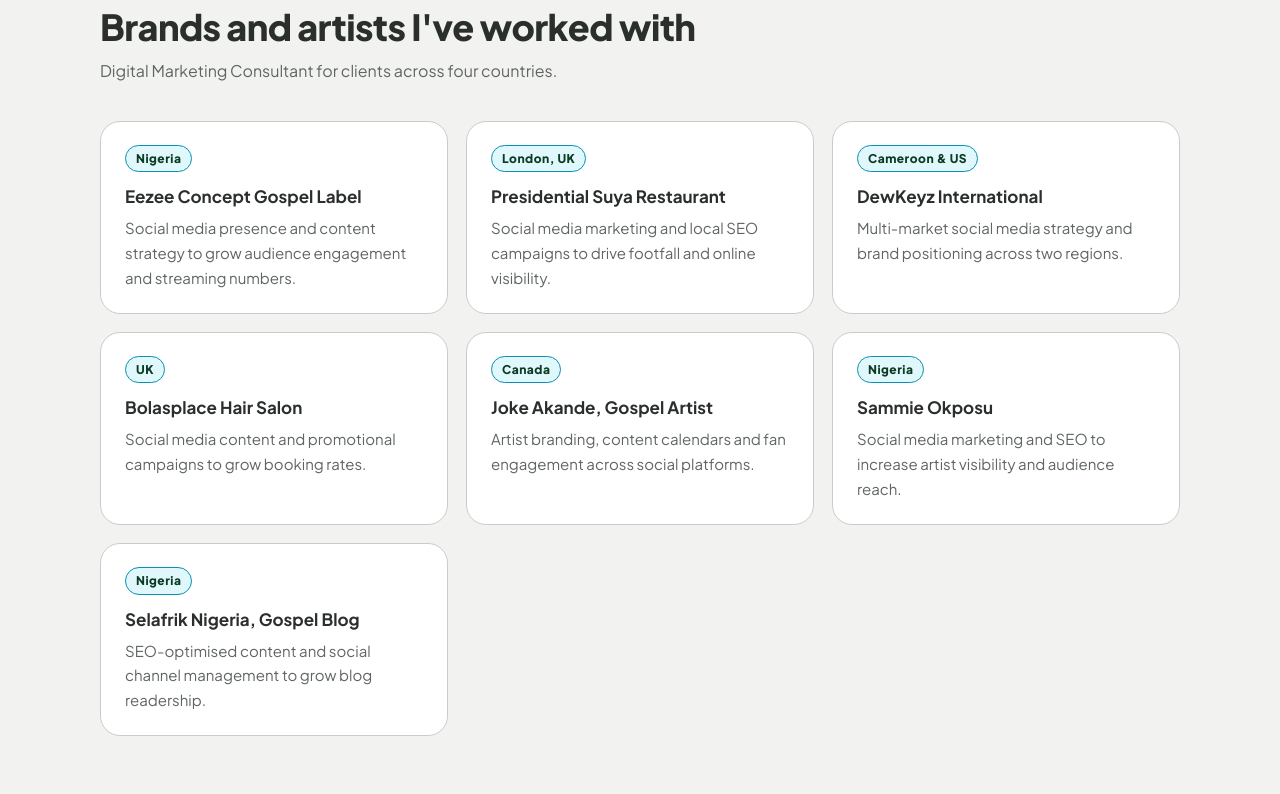
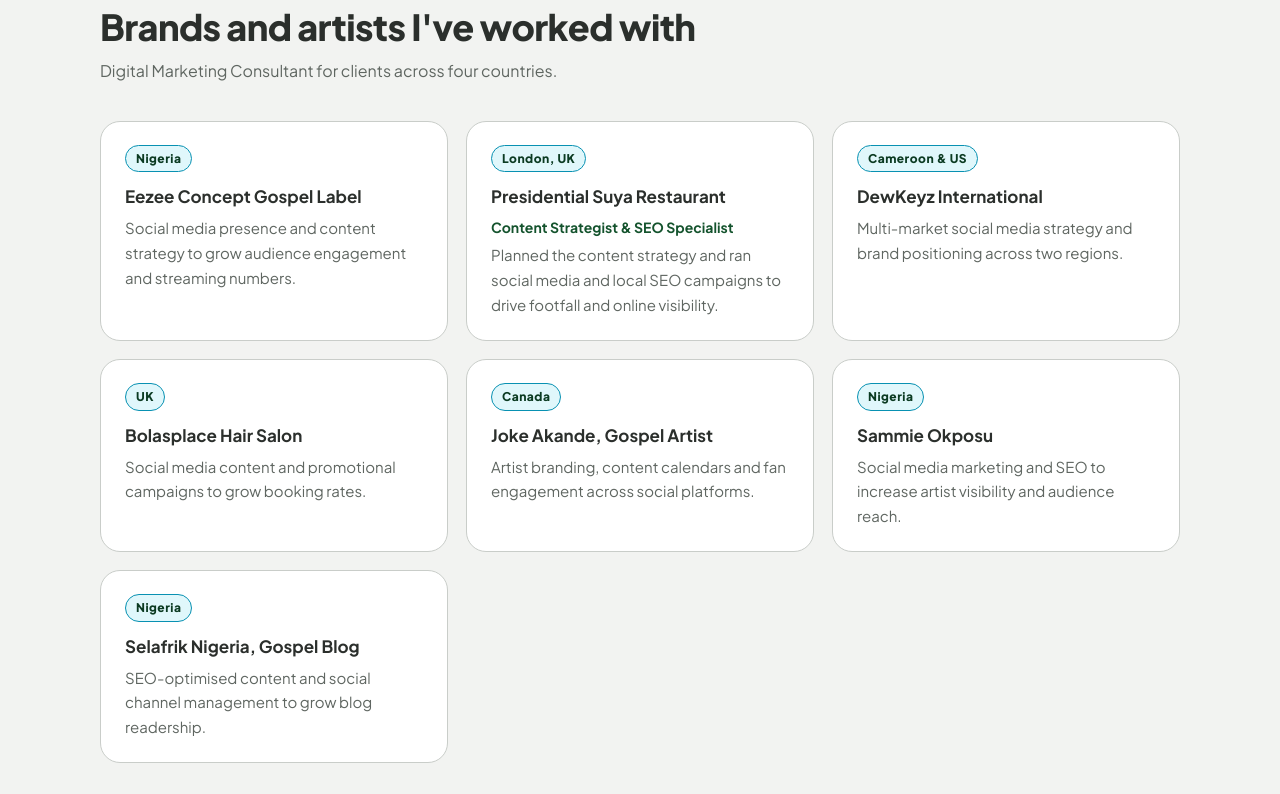
Before and after one commit to Anamchara96/bryan-portfolio, a plain HTML site: page index.html in a window 1280 px wide. Shown: the part 2866-3660 px from the top of the page. Drawn offline with Linux system fonts and the light colour scheme.

Commit message:
Add Content Strategist & SEO Specialist role to Presidential Suya
Co-Authored-By: Claude Opus 5.5 <noreply@anthropic.com>
Claude-Session: https://claude.ai/code/session_012KG6xCnb1ddCS1iftDHBUQ

```diff
--- a/index.html
+++ b/index.html
@@ -134,6 +134,7 @@
     .client:hover{border-color:var(--green-600);transform:translateY(-3px)}
     .client h3{font-size:17px;margin:10px 0 6px}
     .client p{color:var(--ash-600);font-size:15px}
+    .client p.role{color:var(--green-800);font-weight:700;font-size:14px;margin-bottom:4px}
     .flag{display:inline-block;font-size:12px;font-weight:800;letter-spacing:.5px;color:var(--green-900);background:var(--cyan-soft);border:1px solid var(--cyan-600);padding:3px 10px;border-radius:999px}
 
     /* Contact */
@@ -300,7 +301,7 @@
         </div>
         <div class="clients">
           <article class="client"><span class="flag">Nigeria</span><h3>Eezee Concept Gospel Label</h3><p>Social media presence and content strategy to grow audience engagement and streaming numbers.</p></article>
-          <article class="client"><span class="flag">London, UK</span><h3>Presidential Suya Restaurant</h3><p>Social media marketing and local SEO campaigns to drive footfall and online visibility.</p></article>
+          <article class="client"><span class="flag">London, UK</span><h3>Presidential Suya Restaurant</h3><p class="role">Content Strategist &amp; SEO Specialist</p><p>Planned the content strategy and ran social media and local SEO campaigns to drive footfall and online visibility.</p></article>
           <article class="client"><span class="flag">Cameroon &amp; US</span><h3>DewKeyz International</h3><p>Multi-market social media strategy and brand positioning across two regions.</p></article>
           <article class="client"><span class="flag">UK</span><h3>Bolasplace Hair Salon</h3><p>Social media content and promotional campaigns to grow booking rates.</p></article>
           <article class="client"><span class="flag">Canada</span><h3>Joke Akande, Gospel Artist</h3><p>Artist branding, content calendars and fan engagement across social platforms.</p></article>
```
